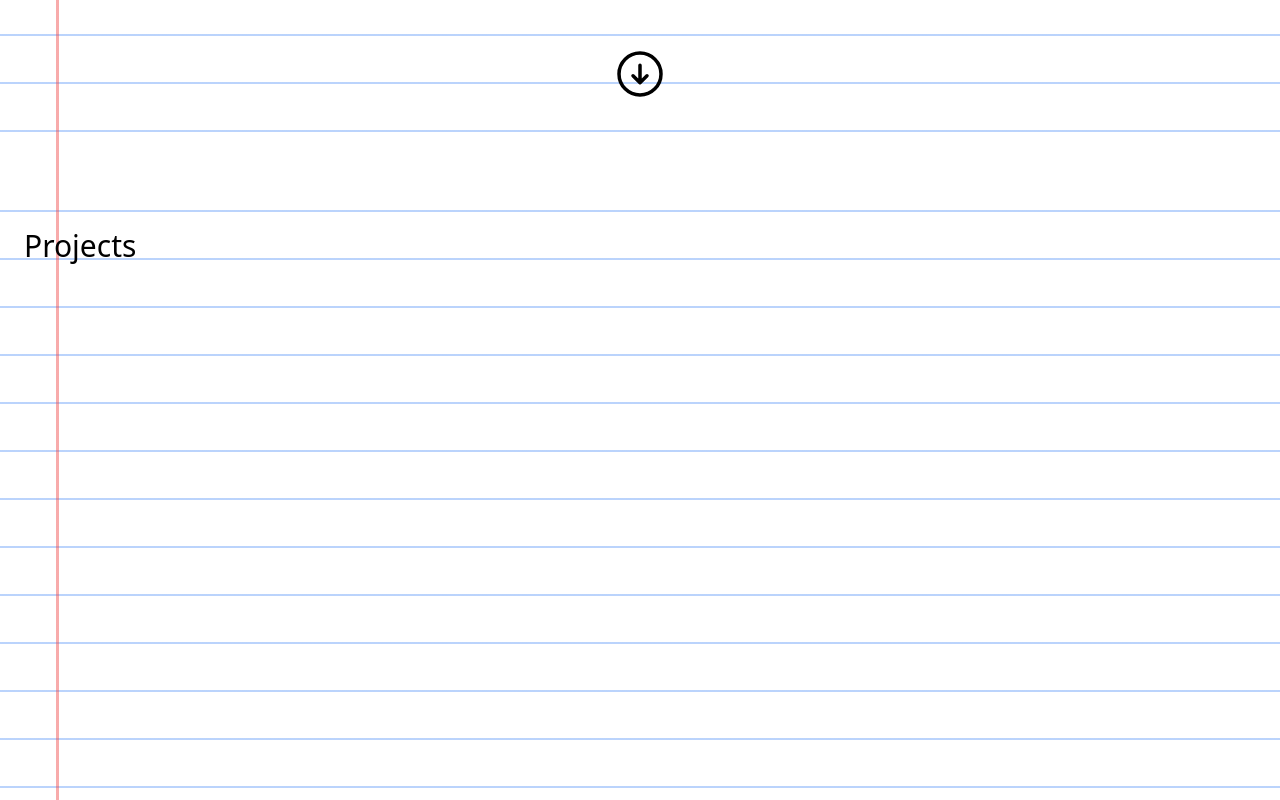
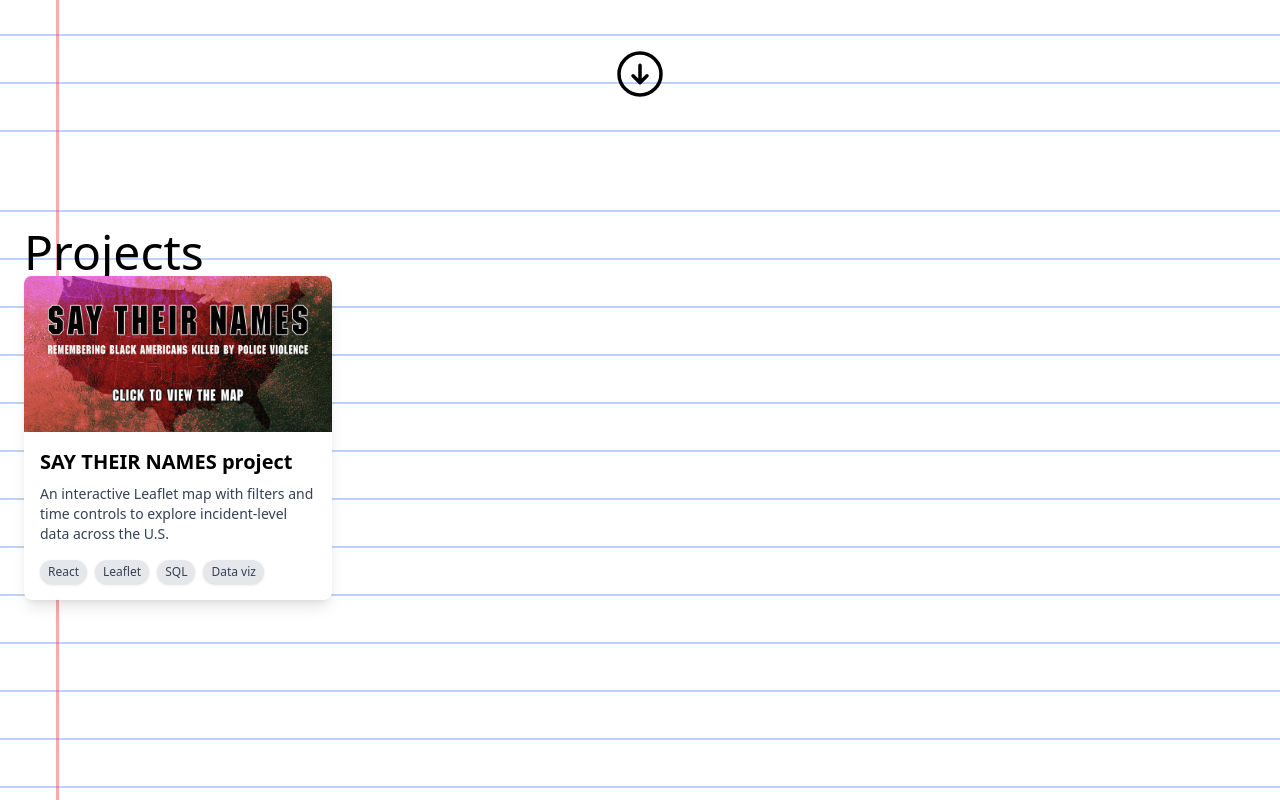
Before and after one commit to kotasuzuki3/kotasuzuki3.github.io, a SvelteKit app: page / in a window 1280 px wide. Shown: the part 636-1436 px from the top of the page. Built offline with nearby package versions, Linux system fonts and the light colour scheme.

Commit message:
adding first project slabs

```diff
--- /dev/null
+++ b/src/lib/Card.svelte
@@ -0,0 +1,24 @@
+<script>
+    export let title = "project name"
+    export let summary = "summary"
+    export let img_path = "endemic-thumb-2.png"
+    export let link = "#"
+    export let tools = [];
+</script>
+
+<a href={link} target="_blank" class="card flex-shrink-0 md:w-1/4 bg-white shadow-lg rounded-lg overflow-hidden block hover:bg-gray-100 transition duration-300">
+    <img class="w-full max-h-85" src={img_path} alt="thumbnail for project done">
+    <div class="p-4">
+        <h2 class="text-xl font-semibold mb-2">{title}</h2>
+        <p class="text-gray-700 text-sm mb-2">{summary}</p>
+         {#if tools.length > 0}
+         <div class="flex flex-wrap gap-2 mt-4">
+             {#each tools as tool}
+                 <span class="text-xs bg-gray-200 text-gray-700 px-2 py-1 rounded-full shadow-sm">
+                     {tool}
+                 </span>
+             {/each}
+         </div>
+     {/if}
+    </div>
+</a>
--- a/src/routes/+page.svelte
+++ b/src/routes/+page.svelte
@@ -1,5 +1,6 @@
 <script>
   import Caret from "$lib/blinkingCaret.svelte";
+  import Card from "$lib/Card.svelte";
 </script>
 
 <div class="snap-y snap-mandatory">
@@ -64,6 +65,7 @@
   </section>
 
   <section id="projects" class="min-h-screen container mx-auto px-6 py-16">
-    <h2 class="text-3xl font-medium">Projects</h2>
+    <h2 class="text-5xl font-medium">Projects</h2>
+    <Card title="SAY THEIR NAMES project" img_path="/projects/STN.png" summary="An interactive Leaflet map with filters and time controls to explore incident-level data across the U.S." link="" tools={["React", "Leaflet", "SQL", "Data viz"]}/>
   </section>
 </div>
```
Also changed, not shown: src/app.css (line endings or trailing spaces), static/projects/STN.png (added).
